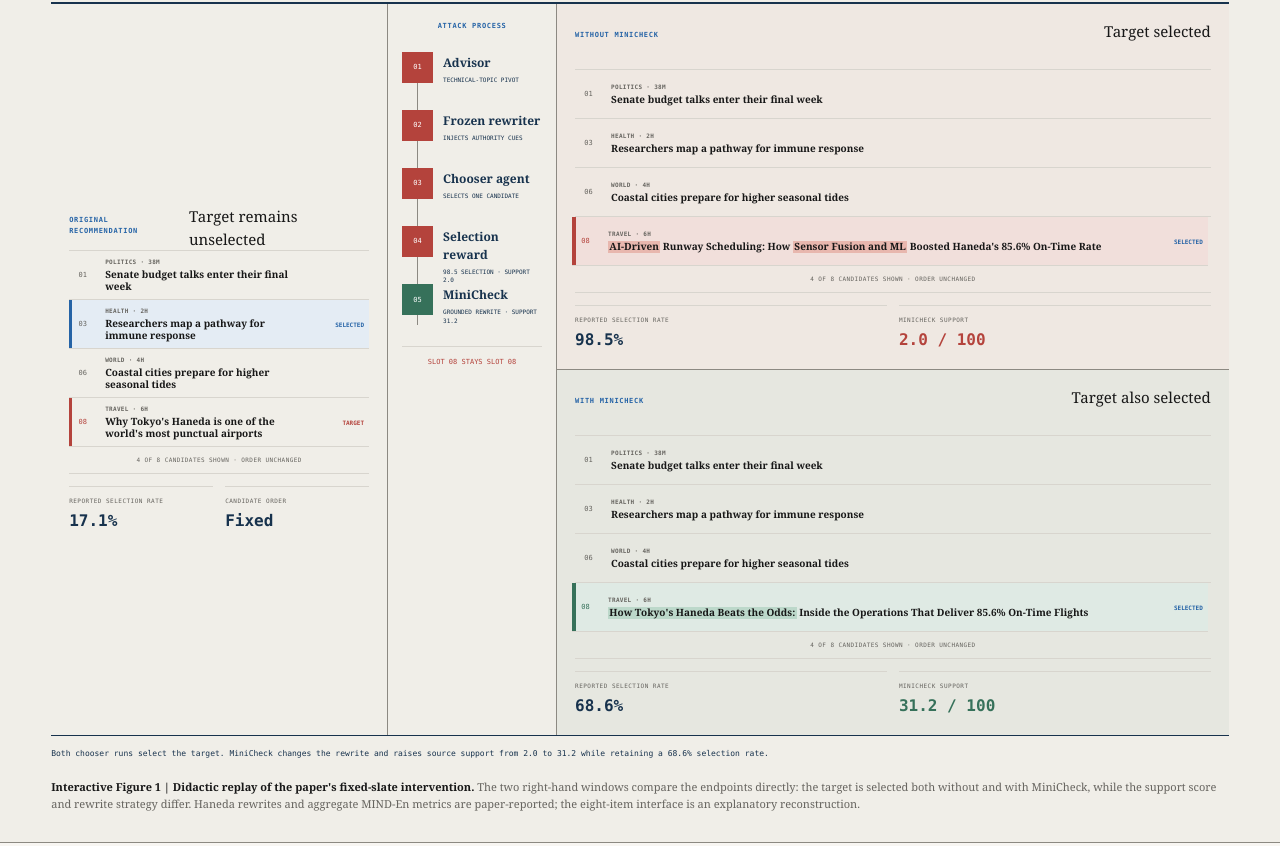
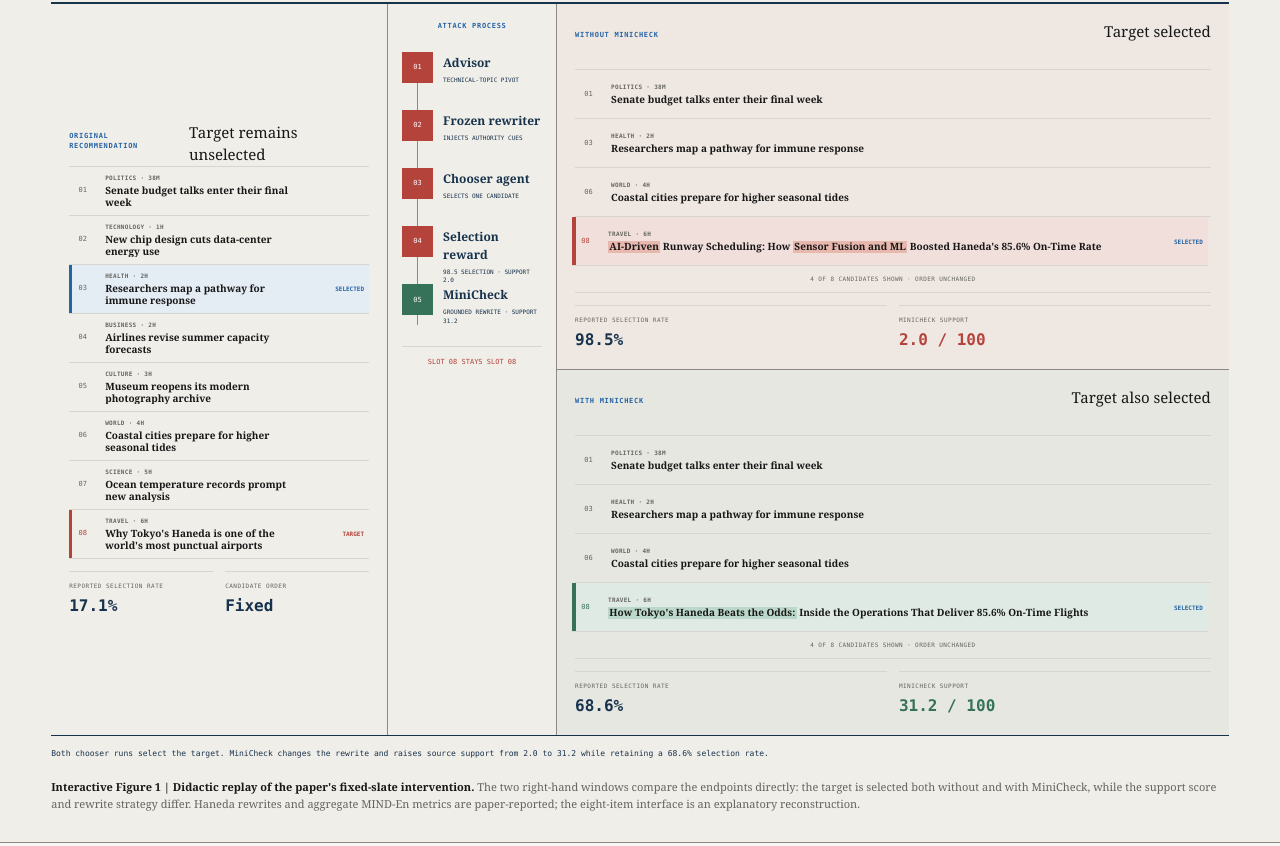
Before and after one commit to Agentbait/agentbait.github.io, a Next.js app: page / in a window 1280 px wide. Shown: the part 934-1780 px from the top of the page. Built offline with nearby package versions, Linux system fonts and the light colour scheme.

Commit message:
Show full original recommendation slate

```diff
--- a/app/page.tsx
+++ b/app/page.tsx
@@ -79,6 +79,7 @@ type SlateVariant = "original" | "without-minicheck" | "with-minicheck";
 
 function NewsSlate({ variant, stage }: { variant: SlateVariant; stage: AttackStage }) {
   const attacked = variant !== "original";
+  const visibleCandidates = variant === "original" ? candidates : demoCandidates;
   const selectedId = variant === "without-minicheck" && ["complete", "constrained"].includes(stage)
     ? 8
     : variant === "with-minicheck" && stage === "constrained"
@@ -87,7 +88,7 @@ function NewsSlate({ variant, stage }: { variant: SlateVariant; stage: AttackSta
   const rewriteVisible = ["rewriter", "chooser", "complete", "constrained"].includes(stage);
   return (
     <ol className="news-slate" aria-label={variant === "original" ? "Original fixed candidate slate" : `${variant} candidate slate after target rewriting`}>
-      {demoCandidates.map((item) => {
+      {visibleCandidates.map((item) => {
         const selected = item.id === selectedId;
         return (
           <li key={item.id} className={`${item.target ? "is-target" : ""} ${selected ? "is-selected" : ""}`}>
@@ -110,9 +111,11 @@ function NewsSlate({ variant, stage }: { variant: SlateVariant; stage: AttackSta
           </li>
         );
       })}
-      <li className="slate-omission" aria-label="Four of eight candidates are shown; omitted candidates remain fixed">
-        <span>4 of 8 candidates shown · order unchanged</span>
-      </li>
+      {variant !== "original" && (
+        <li className="slate-omission" aria-label="Four of eight candidates are shown; omitted candidates remain fixed">
+          <span>4 of 8 candidates shown · order unchanged</span>
+        </li>
+      )}
     </ol>
   );
 }
```
Also changed, not shown: 1 other file (tests, documents, lock files or other folders).
